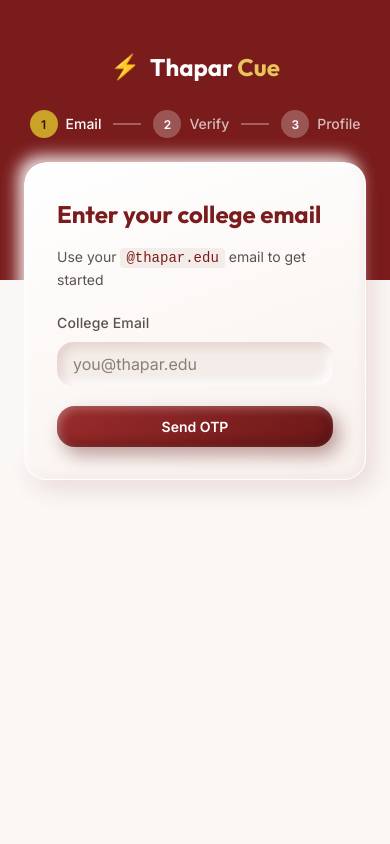
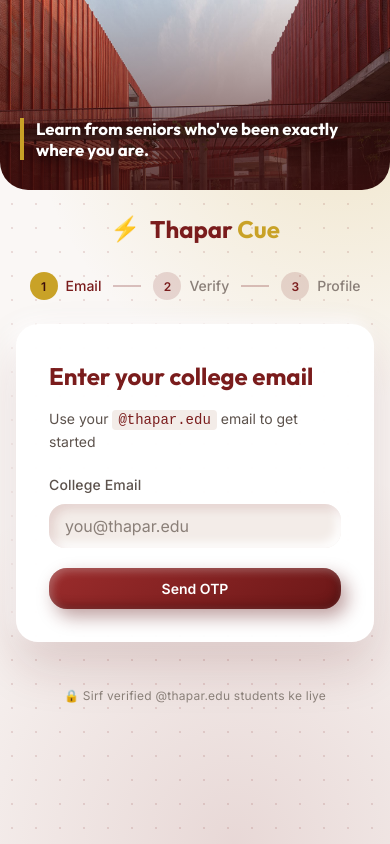
Before and after one commit to ishitttaa/ThaparCue, a React (Vite) app: page /login in a window 390 px wide. Built offline with nearby package versions, Linux system fonts and the light colour scheme; no server answers.

Commit message:
fix(ui): login right side detail and mobile layout

```diff
--- a/src/theme.css
+++ b/src/theme.css
@@ -1547,15 +1547,219 @@ html { scroll-behavior: smooth; }
   box-shadow: 4px 6px 14px rgba(94, 20, 20, 0.3);
 }
 
-/* ---------- DASHBOARD quick actions ---------- */
-.quick-action-card {
-  border-radius: 24px;
-}
-.quick-action-card:hover {
-  background: linear-gradient(145deg, #9b2c2c, #6b1717);
-}
-
-/* Modal bhi clay */
-.modal-box {
-  border-radius: 26px;
-}
+/* ── LOGIN: split layout v3 (floating photo panel) ── */
+.login-page {
+  position: relative;
+  isolation: isolate;
+  min-height: 100vh;
+  display: flex;
+  align-items: center;
+  justify-content: flex-end;
+  padding: 0;
+  background:
+    radial-gradient(circle at 85% 12%, rgba(201, 162, 39, 0.16) 0%, transparent 38%),
+    radial-gradient(circle at 70% 95%, rgba(122, 28, 28, 0.12) 0%, transparent 42%),
+    var(--bg-base);
+}
+
+/* Left: rounded floating photo panel */
+.login-page::before {
+  content: '';
+  position: fixed;
+  top: 24px;
+  bottom: 24px;
+  left: 24px;
+  width: calc(52% - 24px);
+  z-index: -1;
+  border-radius: 28px;
+  background:
+    linear-gradient(180deg, transparent 55%, rgba(59, 13, 13, 0.85) 100%),
+    url('/thapar.jpg') 35% center / cover no-repeat;
+  box-shadow: 0 24px 50px rgba(59, 13, 13, 0.3);
+  animation: loginPhotoIn 900ms ease both;
+}
+
+/* Photo ke andar tagline */
+.login-page::after {
+  content: "Learn from seniors who've been exactly where you are.";
+  position: fixed;
+  left: 56px;
+  bottom: 60px;
+  width: min(calc(52% - 104px), 460px);
+  z-index: 1;
+  padding-left: 16px;
+  border-left: 4px solid #c9a227;
+  font-family: var(--font-display);
+  font-size: clamp(1.2rem, 1.9vw, 1.9rem);
+  font-weight: 700;
+  line-height: 1.25;
+  color: #fff;
+  text-shadow: 0 2px 14px rgba(0, 0, 0, 0.6);
+  pointer-events: none;
+  animation: loginRise 800ms 300ms ease both;
+}
+
+/* Right: logo + steps + card */
+.login-container {
+  position: relative;
+  width: 48%;
+  max-width: none;
+  padding: var(--space-8) 3vw;
+  align-items: center;
+  animation: loginRise 700ms 150ms ease both;
+}
+.login-card {
+  max-width: 460px;
+  background: rgba(255, 255, 255, 0.97);
+  box-shadow:
+    0 24px 50px rgba(94, 20, 20, 0.16),
+    -6px -6px 16px rgba(255, 255, 255, 0.9),
+    inset 2px 2px 6px rgba(255, 255, 255, 0.9);
+}
+
+/* Cream background pe logo/steps */
+.login-logo { color: var(--accent); }
+.login-logo .text-gradient {
+  -webkit-text-fill-color: #c9a227;
+  color: #c9a227;
+}
+.login-step-dot {
+  background: rgba(122, 28, 28, 0.15);
+  color: var(--accent);
+}
+.login-step-dot.active {
+  background: #c9a227;
+  color: #3b0d0d;
+}
+.login-step-label { color: var(--text-muted); }
+.login-step-label.text-primary { color: var(--accent); }
+.login-step-connector { background: rgba(122, 28, 28, 0.25); }
+.login-step-connector.filled { background: #c9a227; }
+
+@keyframes loginRise {
+  from { opacity: 0; transform: translateY(24px); }
+  to   { opacity: 1; transform: translateY(0); }
+}
+@keyframes loginPhotoIn {
+  from { opacity: 0; }
+  to   { opacity: 1; }
+}
+
+/* Mobile: photo aur tagline hata do, sirf card */
+@media (max-width: 900px) {
+  .login-page::before,
+  .login-page::after { display: none; }
+  .login-container { width: 100%; padding: var(--space-8) var(--space-4); }
+}
+
+/* Card ko photo ke thoda paas aur beech me laao */
+.login-container {
+  width: 48%;
+  padding-left: 2vw;
+  padding-right: 4vw;
+  align-items: center;
+}
+.login-card {
+  max-width: 480px;
+}
+
+/* ── LOGIN v4: sharp edge-to-edge photo, no rounded ── */
+.login-page::before {
+  top: 0;
+  bottom: 0;
+  left: 0;
+  width: 52%;
+  border-radius: 0;
+  box-shadow: none;
+}
+
+/* Tagline ab photo ke kinare ke hisaab se */
+.login-page::after {
+  left: 48px;
+  bottom: 56px;
+  width: min(calc(52% - 96px), 460px);
+}
+
+/* Card ko photo ke paas aur beech me */
+.login-container {
+  width: 48%;
+  padding-left: 2vw;
+  padding-right: 4vw;
+}
+
+/* ── LOGIN v5: right side detail + proper mobile ── */
+
+/* Right side: halka dot-grid + gold/maroon glow */
+.login-page {
+  background:
+    radial-gradient(rgba(122, 28, 28, 0.13) 1.5px, transparent 1.5px) 0 0 / 24px 24px,
+    radial-gradient(circle at 88% 10%, rgba(201, 162, 39, 0.22) 0%, transparent 38%),
+    radial-gradient(circle at 60% 100%, rgba(122, 28, 28, 0.14) 0%, transparent 45%),
+    var(--bg-base);
+}
+
+/* Card ke peeche gold ring (decoration) */
+.login-container::before {
+  content: '';
+  position: absolute;
+  top: 6%;
+  right: -4%;
+  width: 240px;
+  height: 240px;
+  border-radius: 50%;
+  border: 36px solid rgba(201, 162, 39, 0.14);
+  z-index: -1;
+  pointer-events: none;
+}
+
+/* Card ke neeche trust line */
+.login-container::after {
+  content: '🔒  Sirf verified @thapar.edu students ke liye';
+  margin-top: var(--space-5);
+  font-size: var(--text-xs);
+  letter-spacing: 0.02em;
+  color: var(--text-muted);
+  text-align: center;
+}
+
+/* ── MOBILE: photo upar banner, neeche card ── */
+@media (max-width: 900px) {
+  .login-page {
+    flex-direction: column;
+    justify-content: flex-start;
+    align-items: stretch;
+  }
+
+  .login-page::before {
+    display: block;
+    position: absolute;
+    top: 0;
+    left: 0;
+    right: 0;
+    bottom: auto;
+    width: 100%;
+    height: 190px;
+    border-radius: 0 0 28px 28px;
+    background:
+      linear-gradient(180deg, rgba(59, 13, 13, 0.1) 0%, rgba(59, 13, 13, 0.8) 100%),
+      url('/thapar.jpg') center 35% / cover no-repeat;
+  }
+
+  .login-page::after {
+    display: block;
+    position: absolute;
+    top: 118px;
+    left: 20px;
+    bottom: auto;
+    width: calc(100% - 40px);
+    font-size: 1.05rem;
+    padding-left: 12px;
+  }
+
+  .login-container {
+    width: 100%;
+    padding: 210px var(--space-4) var(--space-8);
+  }
+  .login-container::before { display: none; }
+  .login-card { max-width: 100%; }
+}
```
Also changed, not shown: public/thapar.jpg (added).
